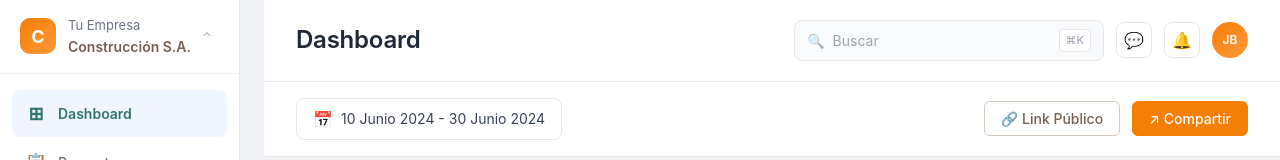
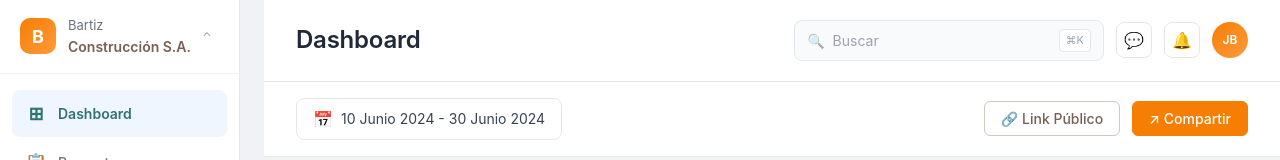
Before and after one commit to juanjobarroeta/bartiz, a React (Vite) app: page / in a window 1280 px wide. Shown: the top 160 px of the page. Built offline with nearby package versions, Linux system fonts and the light colour scheme; no server answers.

Commit message:
Update company name to Bartiz

```diff
--- a/index.html
+++ b/index.html
@@ -3,7 +3,7 @@
   <head>
     <meta charset="UTF-8" />
     <meta name="viewport" content="width=device-width, initial-scale=1.0" />
-    <title>Admin Construcción</title>
+    <title>Bartiz - Admin</title>
   </head>
   <body>
     <div id="root"></div>
--- a/src/components/Layout.jsx
+++ b/src/components/Layout.jsx
@@ -30,9 +30,9 @@ const Layout = ({ children }) => {
       <aside className="sidebar">
         <div className="sidebar-header">
           <div className="company-logo">
-            <div className="logo-icon">C</div>
+            <div className="logo-icon">B</div>
             <div className="company-info">
-              <span className="company-name">Tu Empresa</span>
+              <span className="company-name">Bartiz</span>
               <span className="company-sub">Construcción S.A.</span>
             </div>
           </div>
```
